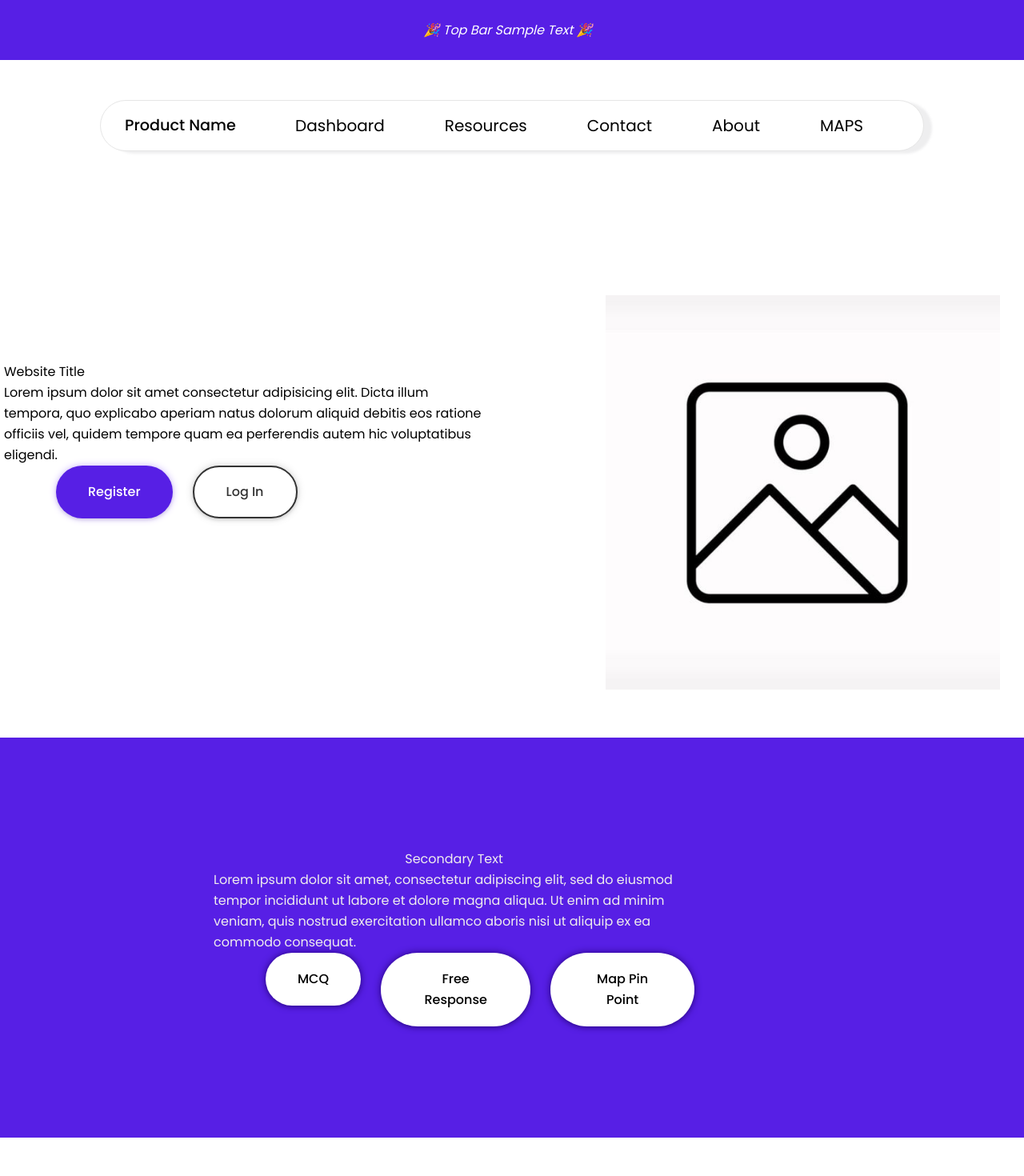
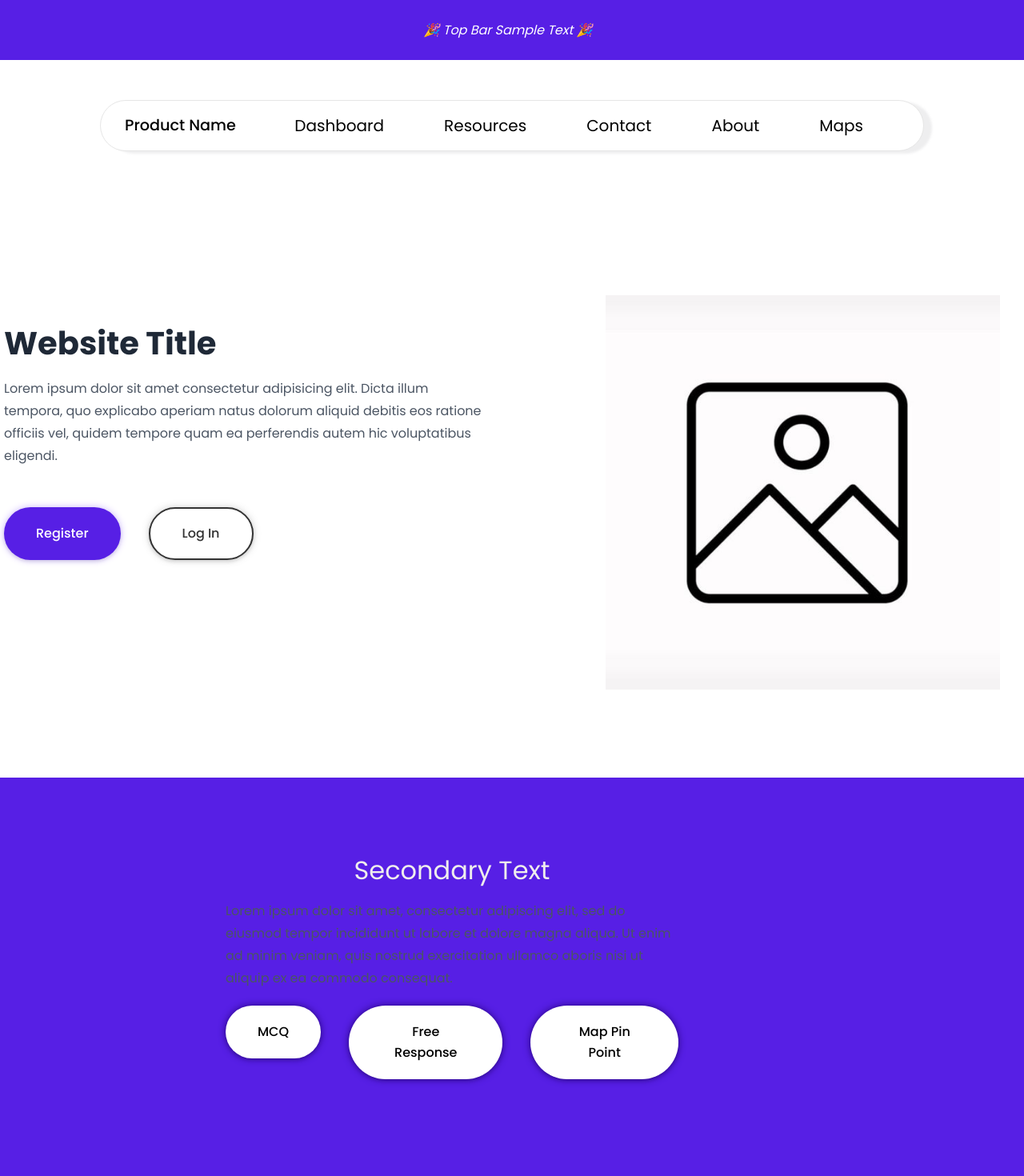
Before and after one commit to marla-tumenjargal/launch-hacks-frontend, a React (Vite) app: page / in a window 1280 px wide. Shown: the top 1470 px of the page at 80% size. Built offline with nearby package versions, Linux system fonts and the light colour scheme.

Commit message:
fixed css styling on dashboard

```diff
--- a/src/components/Dashboard.jsx
+++ b/src/components/Dashboard.jsx
@@ -18,15 +18,15 @@ const Dashboard = () => {
       <div className="hero-container">
   <div className="hero-content">
     <div className="text-content">
-          <h1> Website Title </h1>
-          <p>
+      <h1 className="subtitle" style={{ marginBottom: '30px' }}> Website Title </h1>
+      <p className="description" style={{ marginBottom: '50px' }}>
         Lorem ipsum dolor sit amet consectetur adipisicing elit. Dicta illum tempora,
         quo explicabo aperiam natus dolorum aliquid debitis eos ratione officiis vel,
         quidem tempore quam ea perferendis autem hic voluptatibus eligendi.
       </p>
 
       <div className="button-container-hero">
-            <button onClick={handleClickRegister} className="styled-button-one">
+        <button onClick={handleClickRegister} className="styled-button-one" style={{ marginRight: '10px' }}>
           Register
         </button>
         <button onClick={handleClickLogIn} className="styled-button-two">
@@ -40,34 +40,33 @@ const Dashboard = () => {
   </div>
 </div>
 
+
       <div className="padding"/>
 
       <div className="additional-text-one hero-container">
   <div className="hero-content">
-        <div className="text-content">
-          <h2> Secondary Text </h2>
-          <p>
+    <div className="text-content" style={{ marginBottom: '20px', padding: '20px' }}>
+      <h2 style={{ fontSize: '2rem', marginBottom: '20px' }}>Secondary Text</h2>
+      <p className="description" style={{ marginBottom: '20px' }}>
         Lorem ipsum dolor sit amet, consectetur adipiscing elit, sed do eiusmod tempor incididunt
         ut labore et dolore magna aliqua. Ut enim ad minim veniam, quis nostrud exercitation ullamco
         aboris nisi ut aliquip ex ea commodo consequat.
       </p>
       <div className="button-container-hero">
-            <button onClick={handleClickRegister} className="styled-button-three">
+        <button onClick={handleClickRegister} className="styled-button-three" style={{ marginRight: '10px' }}>
           MCQ
         </button>
-
-            <button onClick={handleClickLogIn} className="styled-button-three">
+        <button onClick={handleClickLogIn} className="styled-button-three" style={{ marginRight: '10px' }}>
           Free Response
         </button>
-
         <button onClick={handleClickLogIn} className="styled-button-three">
           Map Pin Point
         </button>
       </div>
     </div>
-
   </div>
 </div>
+
 
       <CenteredProductFeature />
 
--- a/src/components/Navbar.jsx
+++ b/src/components/Navbar.jsx
@@ -1,7 +1,6 @@
 import React, { useState } from "react";
 
 import { Link, useLocation } from "react-router-dom";
-
 
 
 const Navbar = () => {
@@ -21,7 +20,7 @@ const Navbar = () => {
           <NavLink to="/resources" label="Resources" />
           <NavLink to="/contact" label="Contact" />
           <NavLink to="/about" label="About" />
-          <NavLink to="/maps" label="MAPS" />
+          <NavLink to="/maps" label="Maps" />
         </ul>
         <button
           className="mobile-menu-icon"
--- a/src/components/style.css
+++ b/src/components/style.css
@@ -45,7 +45,6 @@
     flex-direction: horizontal;
     align-items: flex-start;
     gap: 25px;
-    margin-left: 65px;
 }
 
   .styled-button-one {
@@ -91,16 +90,18 @@
   }
 
 
-.hero-container {
+  .hero-container {
     display: flex;
     align-items: center;
     justify-content: center;
     text-align: center;
+    margin-bottom: 50px;
   }
 
   .hero-content {
     width: 60%;
   }
+
 
   .text-content {
     margin-right: 150px; /* Adjust margin as needed for spacing between text and image */
@@ -320,7 +321,7 @@ button {
 
 .subtitle {
   margin-top: 1rem;
-  font-size: 2rem;
+  font-size: 2.5rem;
   font-weight: bold;
   color: #1f2937;
 }
```
Lines whose indentation alone changed are shown as unchanged.
